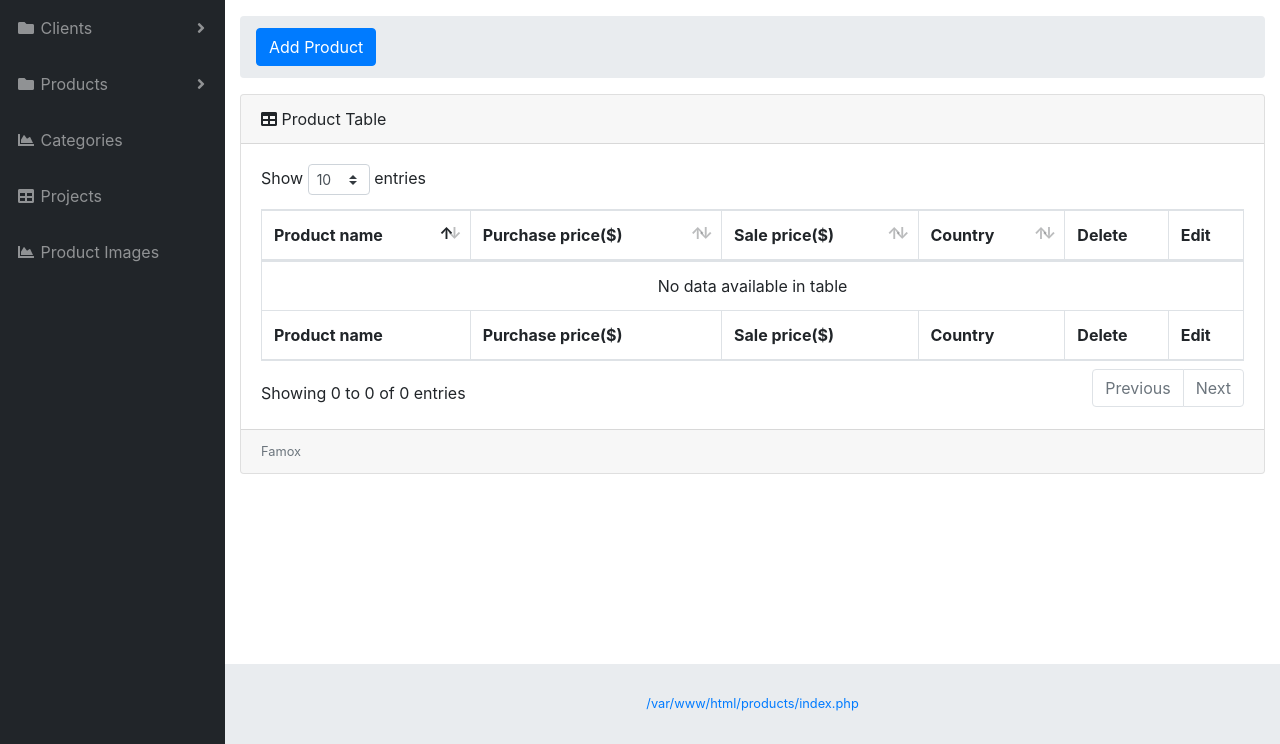
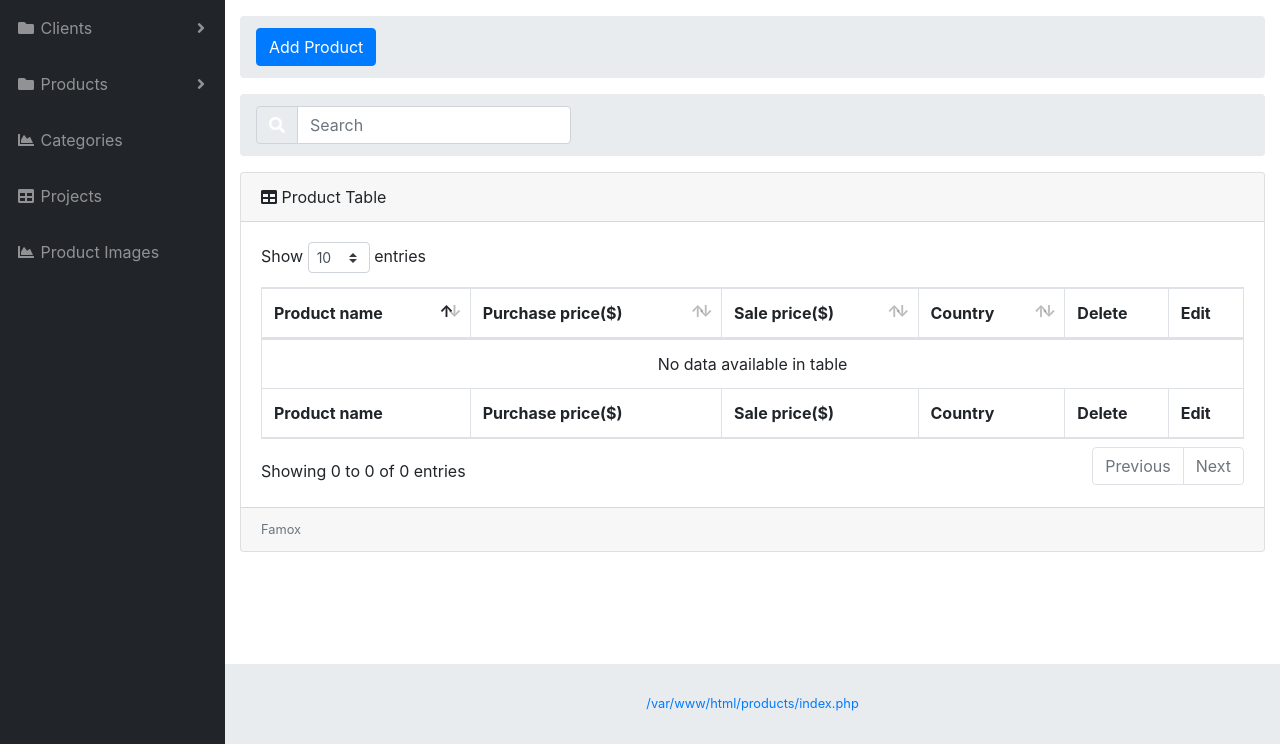
Before and after one commit to xingdongcai/webman, a PHP site: page /products/index.php in a window 1280 px wide. Shown: the part 56-800 px from the top of the page. Run offline with PHP 8.4, Linux system fonts and the light colour scheme; the visitor is signed in with stand-in values (Sample User, id 1); data that the repository does not hold is empty.

Commit message:
search ui added

```diff
--- a/products/index.php
+++ b/products/index.php
@@ -12,24 +12,35 @@ include("../templateTop.html")
 
 
         <div id="content-wrapper">
-            <form method="post" action="index.php">
+
                 <div class="container-fluid">
 
                     <!-- Breadcrumbs-->
                     <ol class="breadcrumb">
                         <li class="breadcrumb-item">
-                            <a class="btn-block btn btn-primary"     href="../products/add.php">Add Product</a>
+                            <div>
+                                <a class="btn-block btn btn-primary"     href="../products/add.php">Add Product</a>
+                            </div>
                         </li>
                     </ol>
+                    <ol class="breadcrumb">
+                        <li class="breadcrumb-item">
+                            <div class="input-group md-form form-sm form-1 pl-0">
+                                <div class="input-group-prepend">
+    <span class="input-group-text purple lighten-3" id="basic-text1"><i class="fas fa-search text-white"
+                                                                        aria-hidden="true"></i></span>
+                                </div>
+                                <input class="form-control my-0 py-1" type="text" placeholder="Search" aria-label="Search">
+                            </div>
 
-
-
-
+                        </li>
+                    </ol>
 
 
                     <!-- DataTables -->
 
                     <div class="card mb-3">
+                        <form method="post" action="index.php">
                         <div class="card-header">
                             <i class="fas fa-table"></i>
                             Product Table
@@ -74,28 +85,22 @@ include("../templateTop.html")
                                             <td>
                                                 <a href="../products/ProductModify.php?productId=<?php echo $row[0];?>&Action=Update">Edit</a>
                                             </td>
-
                                         </tr>
                                         <?php
                                     }
                                     //$stmt->closeCursor();
                                     ?>
-
                                     </tbody>
                                 </table>
-
-
                             </div>
                         </div>
-
                         <div class="card-footer small text-muted">Famox</div>
+                        </form>
                     </div>
-
-
                 </div>
 
 
-            </form>
+
 
             <!-- /.container-fluid -->
 
```
